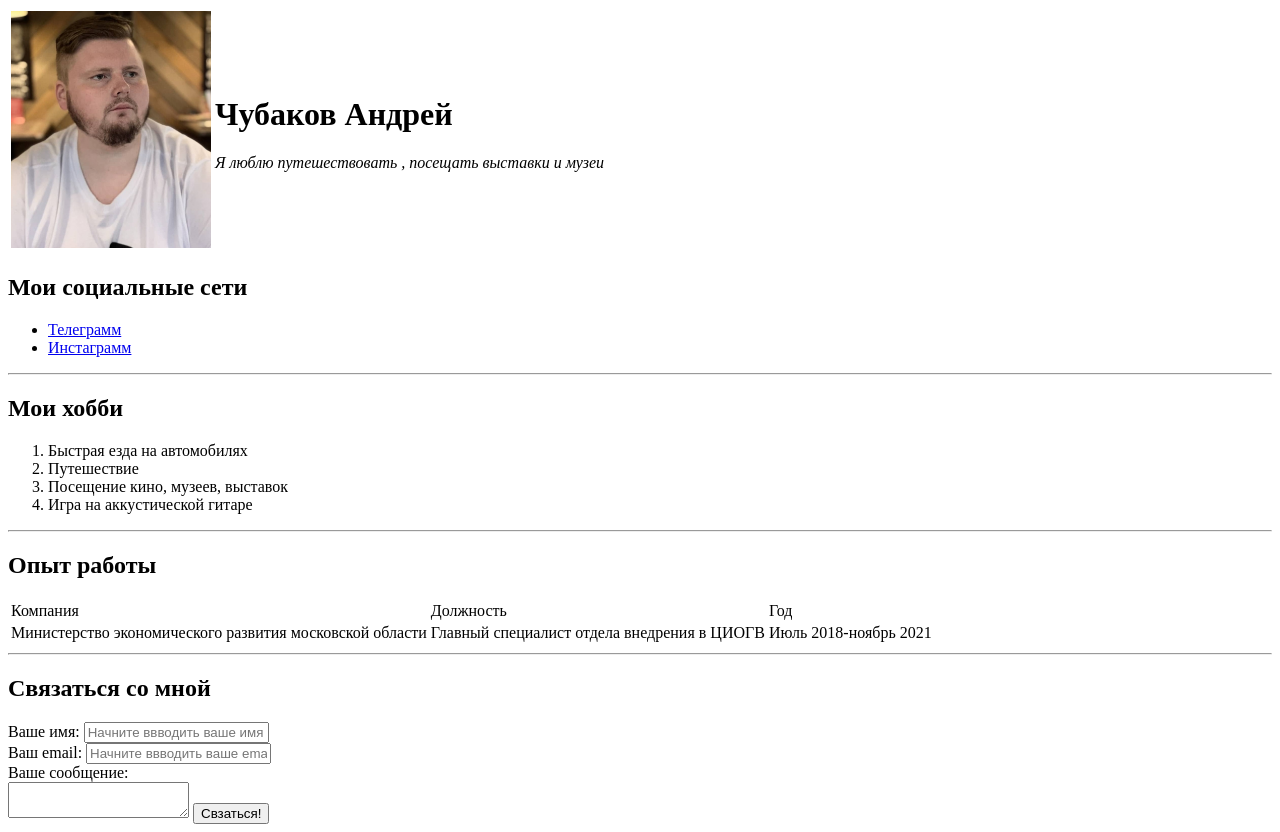
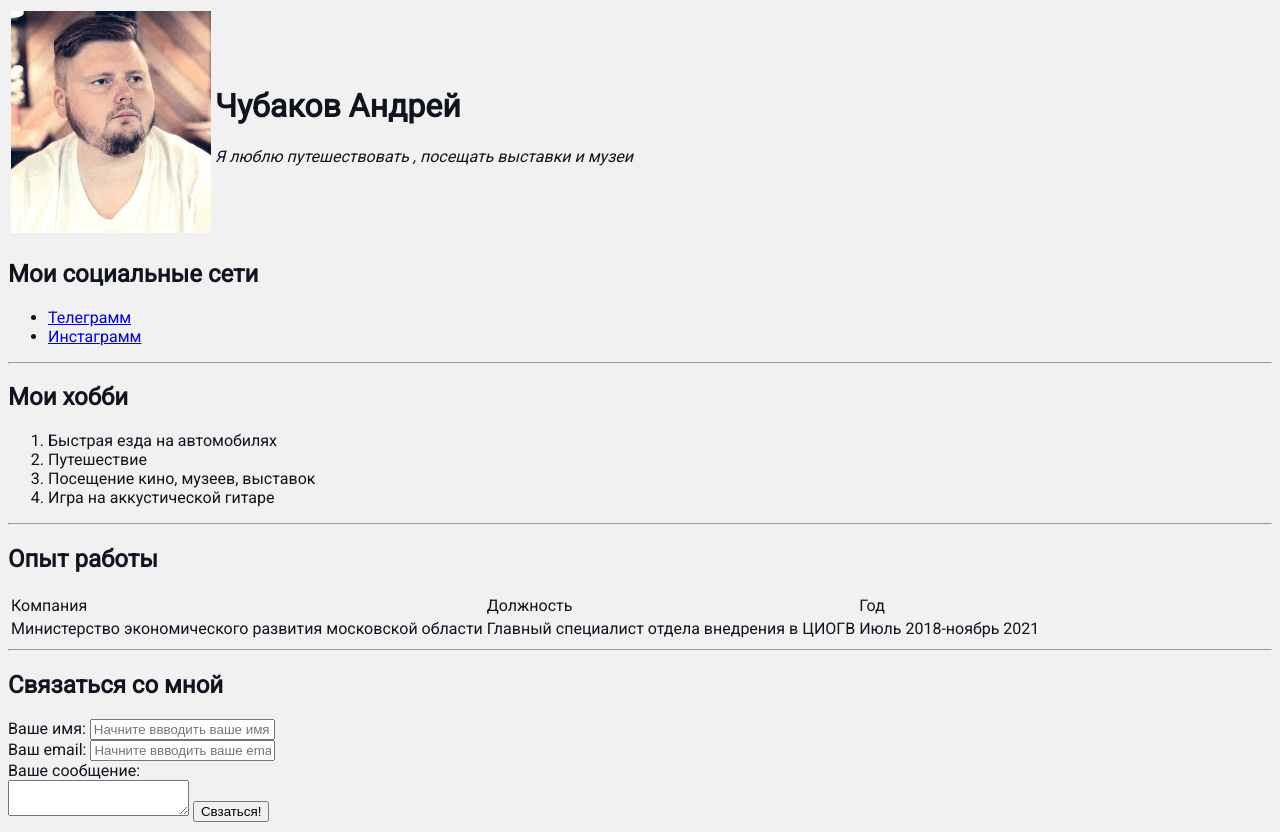
Before and after one commit to chubakov/cv, a plain HTML site: page index.html in a window 1280 px wide. Drawn offline with Linux system fonts and the light colour scheme.

Commit message:
input font

```diff
--- a/index.html
+++ b/index.html
@@ -6,13 +6,14 @@
     <meta http-equiv="X-UA-Compatible" content="IE=edge">
     <meta name="viewport" content="width=device-width, initial-scale=1.0">
     <title>Andrey CV</title>
+    <link href="styles.css" rel="stylesheet" />
 </head>
 
 <body>
     <table>
         <tr>
             <td>
-                <img src="foto.jpg" width="200" alt="avatar">
+                <img src="foto1.jpg" width="200" alt="avatar">
 
             </td>
             <td>
--- /dev/null
+++ b/styles.css
@@ -0,0 +1,10 @@
+@import url('https://fonts.googleapis.com/css2?family=Roboto&display=swap');
+
+body {
+    background-color: #f1f1f1;
+    color: #0f141e;
+
+    font-size: 16px;
+    font-weight: normal;
+    font-family: 'Roboto', sans-serif;
+}
```
Also changed, not shown: foto1.jpg (added).
